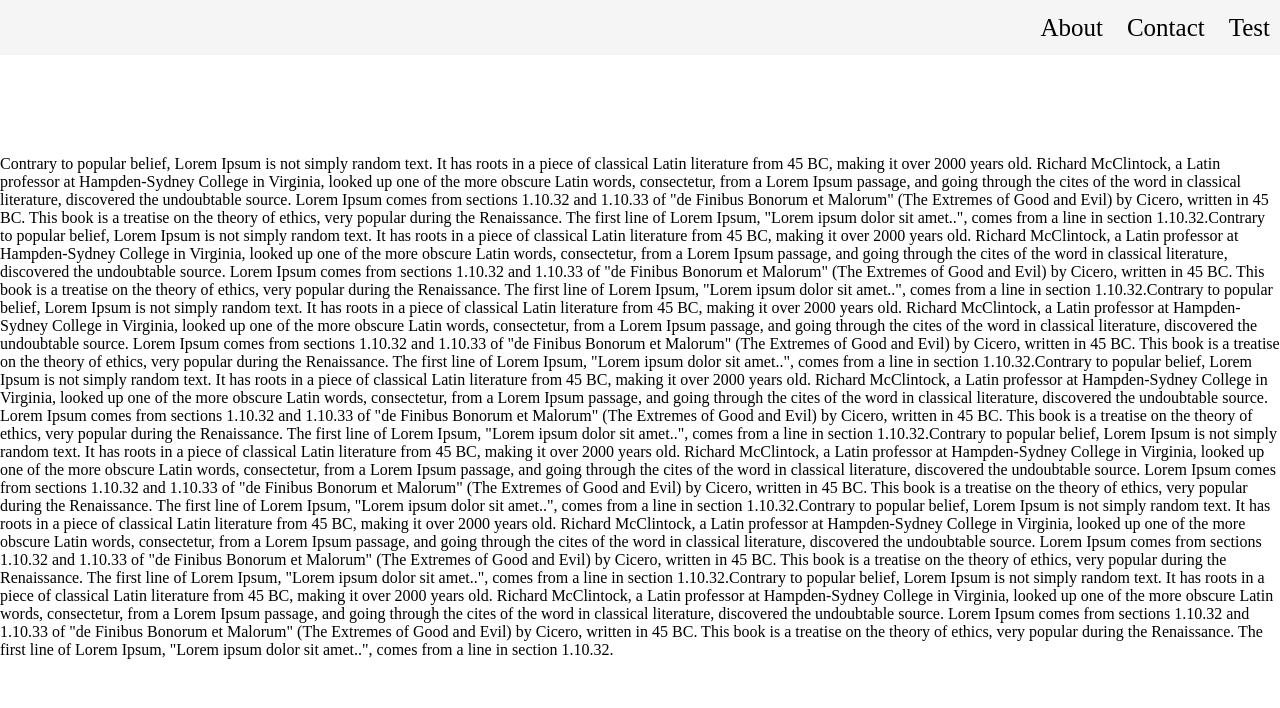
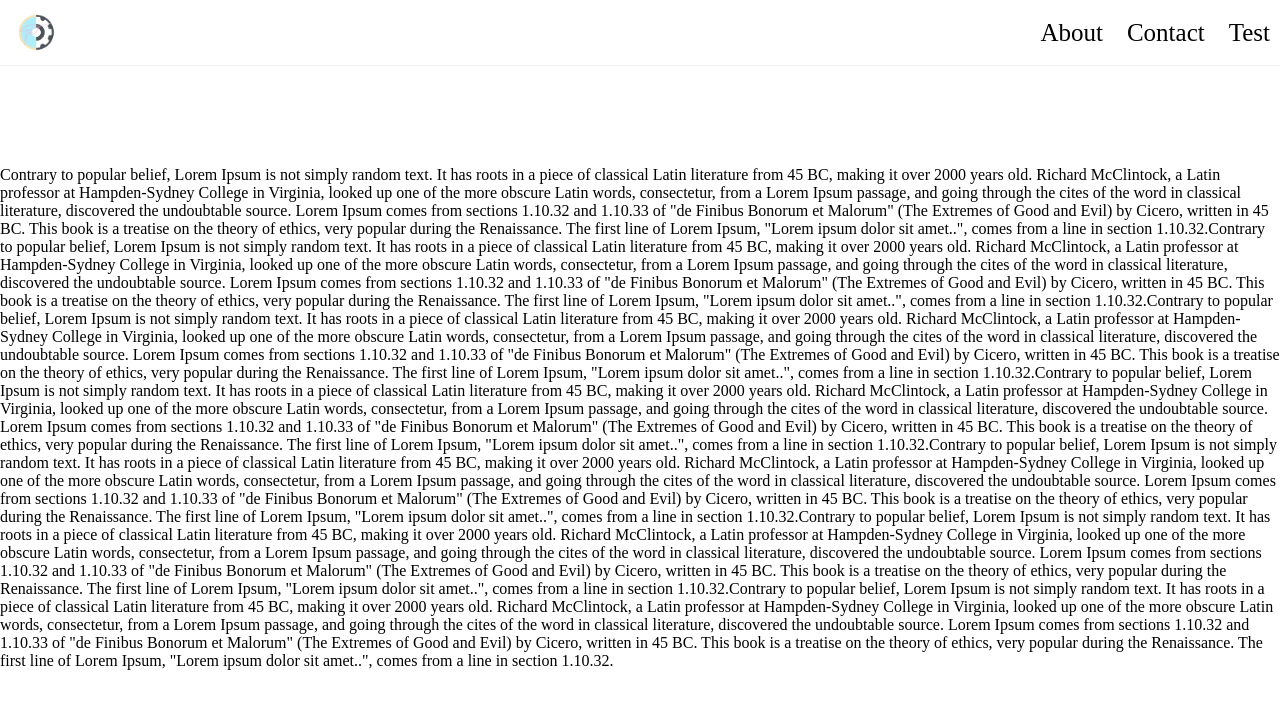
Before and after one commit to michaeljoepeterson/componentServer, a website: page public/nav/index.html in a window 1280 px wide. Drawn offline with Linux system fonts and the light colour scheme.

Commit message:
styled logo icon adjusted for scroll effect

```diff
--- a/public/nav/css/navStyles.css
+++ b/public/nav/css/navStyles.css
@@ -11,9 +11,11 @@ body{
 	position: sticky;
 	top:0;
 	left:0;
-	background-color: rgb(245,245,245);
+	background-color: rgb(255,255,255);
 	width:100%;
-	height: 55px;
+	height: 65px;
+	border-bottom: 1px solid rgb(240,240,240);
+	transition: height 500ms;
 }
 
 .nav-items{
@@ -21,7 +23,7 @@ body{
 	margin: 0;
 	padding: 0;
 	position: absolute;
-	top: 13.5px;
+	top: 18.5px;
 	right: 0;
 	display: inline;
 }
@@ -36,3 +38,10 @@ body{
 	font-size: 25px;
 	margin: 0 10px;
 }
+
+.logo-img{
+	max-width: 67px;
+	position: absolute;
+	left: 5px;
+	top: 8px;
+}
--- a/public/nav/index.html
+++ b/public/nav/index.html
@@ -7,7 +7,7 @@
 </head>
 <body>
 	<nav class="nav-container">
-		<img class="logo-img"/>
+		<a href="#"><img class="logo-img" src="images/image1.png"/></a>
 		<ul class="nav-items">
 			<li class="nav-item"><a href="#">About</a></li>
 			<li class="nav-item"><a href="#">Contact</a></li>
```
